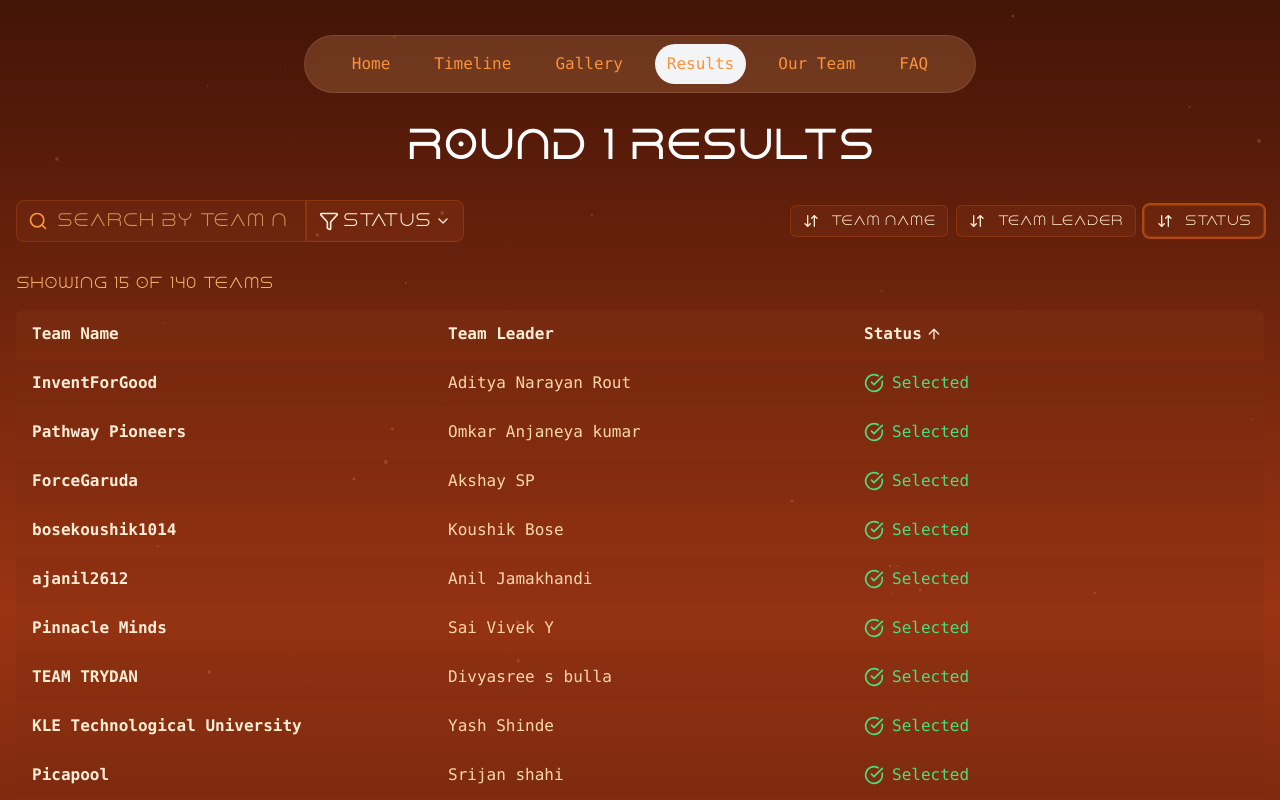
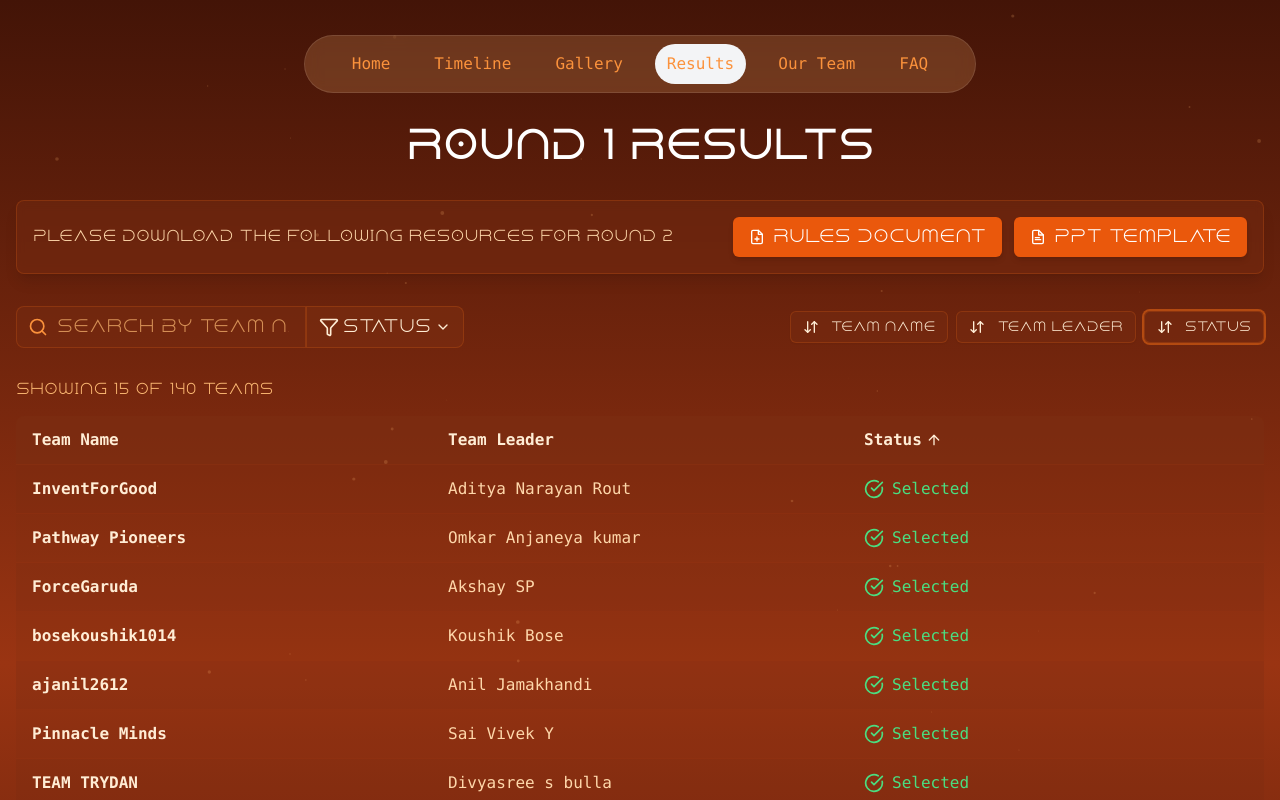
Before and after one commit to himanshulodha2002/anveshana25, a Next.js app: page /results in a window 1280 px wide. Shown: the top 800 px of the page. Built offline with nearby package versions, Linux system fonts and the light colour scheme.

Commit message:
ppt and pdf added

```diff
--- a/app/results/page.tsx
+++ b/app/results/page.tsx
@@ -171,6 +171,44 @@ export default function Results() {
         <h1 className="text-4xl font-bold text-center text-white mb-8">
           Round 1 Results
         </h1>
+
+        {/* Download Links Section */}
+        <div className="flex flex-col sm:flex-row justify-center items-center gap-4 mb-8 bg-orange-900/40 border border-orange-500/20 rounded-lg p-4 shadow-lg backdrop-blur-sm">
+          <div className="text-center sm:text-left flex-1">
+            {/* <h2 className="text-lg font-semibold text-white mb-2">Important Documents</h2> */}
+            <p className="text-orange-200 text-sm">Please download the following resources for Round 2</p>
+          </div>
+          <div className="flex flex-col sm:flex-row gap-3 mt-3 sm:mt-0">
+            <a
+              href="/Rules_and_Guidelines.pdf"
+              target="_blank"
+              rel="noopener noreferrer"
+              className="flex items-center justify-center px-4 py-2 bg-orange-600 hover:bg-orange-700 text-white rounded-md transition-colors shadow-md"
+            >
+              <svg xmlns="http://www.w3.org/2000/svg" width="16" height="16" viewBox="0 0 24 24" fill="none" stroke="currentColor" strokeWidth="2" strokeLinecap="round" strokeLinejoin="round" className="mr-2">
+                <path d="M14 2H6a2 2 0 0 0-2 2v16a2 2 0 0 0 2 2h12a2 2 0 0 0 2-2V8z"></path>
+                <polyline points="14 2 14 8 20 8"></polyline>
+                <line x1="12" y1="18" x2="12" y2="12"></line>
+                <line x1="9" y1="15" x2="15" y2="15"></line>
+              </svg>
+              Rules Document
+            </a>
+            <a
+              href="/Round_2_ppt_template.pptx"
+              target="_blank"
+              rel="noopener noreferrer"
+              className="flex items-center justify-center px-4 py-2 bg-orange-600 hover:bg-orange-700 text-white rounded-md transition-colors shadow-md"
+            >
+              <svg xmlns="http://www.w3.org/2000/svg" width="16" height="16" viewBox="0 0 24 24" fill="none" stroke="currentColor" strokeWidth="2" strokeLinecap="round" strokeLinejoin="round" className="mr-2">
+                <path d="M13 2H6a2 2 0 0 0-2 2v16a2 2 0 0 0 2 2h12a2 2 0 0 0 2-2V9z"></path>
+                <polyline points="13 2 13 9 20 9"></polyline>
+                <line x1="8" y1="16" x2="16" y2="16"></line>
+                <line x1="8" y1="13" x2="14" y2="13"></line>
+              </svg>
+              PPT Template
+            </a>
+          </div>
+        </div>
 
         {/* Search and Filter Controls */}
         <div className="flex flex-col md:flex-row justify-between items-center gap-4 mb-8">
```
Also changed, not shown: 1 other file (tests, documents, lock files or other folders).
